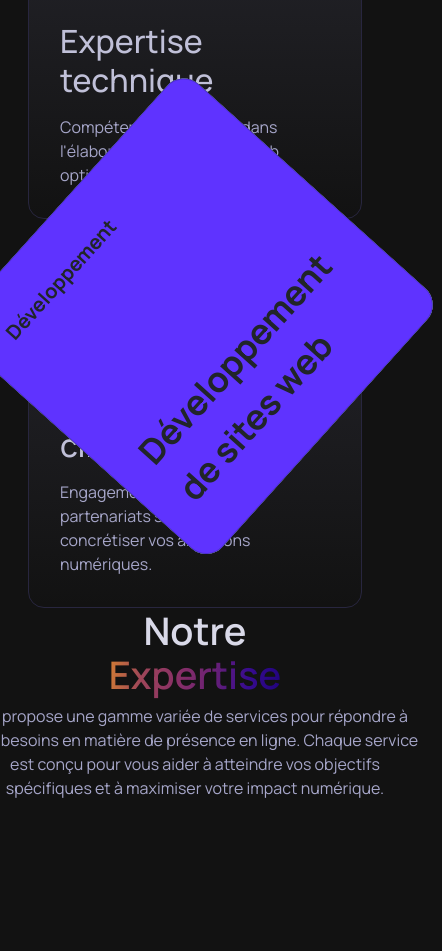
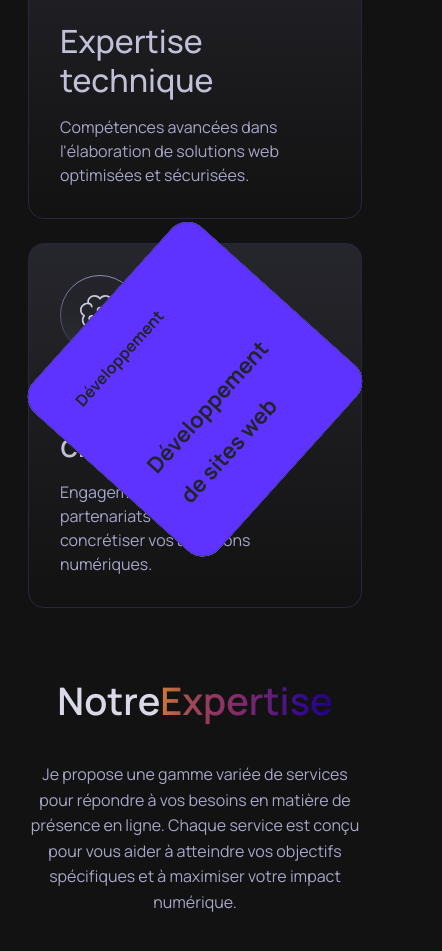
Before and after one commit to nicolasgrk/vitrine_svelte, a SvelteKit app: page / in a window 390 px wide. Shown: the part 1620-2571 px from the top of the page, 442 px wide, since content can reach past the window. Built offline with nearby package versions, Linux system fonts and the light colour scheme.

Commit message:
Ajustement #3

```diff
--- a/src/components/Expertise.svelte
+++ b/src/components/Expertise.svelte
@@ -60,7 +60,6 @@
       window.addEventListener("resize", adjust);
   });
 </script>
-
 <style>
       body {
         width: 100%;
@@ -164,7 +163,20 @@
       @media screen and (max-width: 800px) {
         .left {
           position: relative;
-          width: 100vw;
+          width: 100%;
+        }
+        .card {
+        width: 250px;
+        height: 250px;
+        }
+        .cardContent {
+        font-size: 22px;
+        font-weight: 700;
+        line-height: 45px;
+        }
+        .sub {
+        font-size: 16px;
+        font-weight: 700;
         }
       }
 </style>
@@ -172,13 +184,20 @@
 <div class="center">
     <div class="stack-area">
       <div class="left">
-        <h1 class="title" id="expertise">
-          Notre <br />
-          <span>Expertise</span>
-        </h1>
-        <p class="text-center" style="width: 450px">
-          Je propose une gamme variée de services pour répondre à vos besoins en matière de présence en ligne. Chaque service est conçu pour vous aider à atteindre vos objectifs spécifiques et à maximiser votre impact numérique.
-        </p>
+        <div class="hero-area">
+          <div class="container">
+            <div class="row">
+              <div class="col-md-12">
+                <h1 class="title">Notre<span> Expertise</span>
+                </h1>
+                <br/>
+
+                <p class="mx-850 text-center">Je propose une gamme variée de services pour répondre à vos besoins en matière de présence en ligne. Chaque service est conçu pour vous aider à atteindre vos objectifs spécifiques et à maximiser votre impact numérique.              </p>
+                <br/>
+              </div>
+            </div>
+          </div>
+        </div>
       </div>
       <div class="right">
         <div class="cards">
--- a/src/components/FeatureItem.svelte
+++ b/src/components/FeatureItem.svelte
@@ -7,7 +7,7 @@
 
 <div class="col-md-6 col-lg-4">
   <div class="feature-item">
-    <img src={`/img/mockup/${img}.png`} alt="icon" width="500" class="mockup" />
+    <img src={`/img/mockup/${img}.png`} alt="icon"   class="mockup" />
     <h3>{title}</h3>
     <p>{content}</p>
     {#if link !== ''}
--- a/src/routes/+page.svelte
+++ b/src/routes/+page.svelte
@@ -30,7 +30,6 @@
     content="Un aperçu de mon voyage dans le monde du développement web"
     content2=""
     id ="projets"
-
     />
     <div class="row gy-4">
       <FeatureItem
@@ -59,6 +58,5 @@
       />
     </div>
   </div>
-  </div>
-  <Procedures />
+</div><Procedures />
 <ContactForm />
--- a/static/css/styles.css
+++ b/static/css/styles.css
@@ -1028,7 +1028,8 @@
 		justify-content: center;
 	}
 	.mockup{
-		margin-left: -130px;
+		margin-left: -0px;
+		width:250px;
 	}
 }
 @media screen and (max-width: 430px) {
```
Lines whose indentation alone changed are shown as unchanged.
